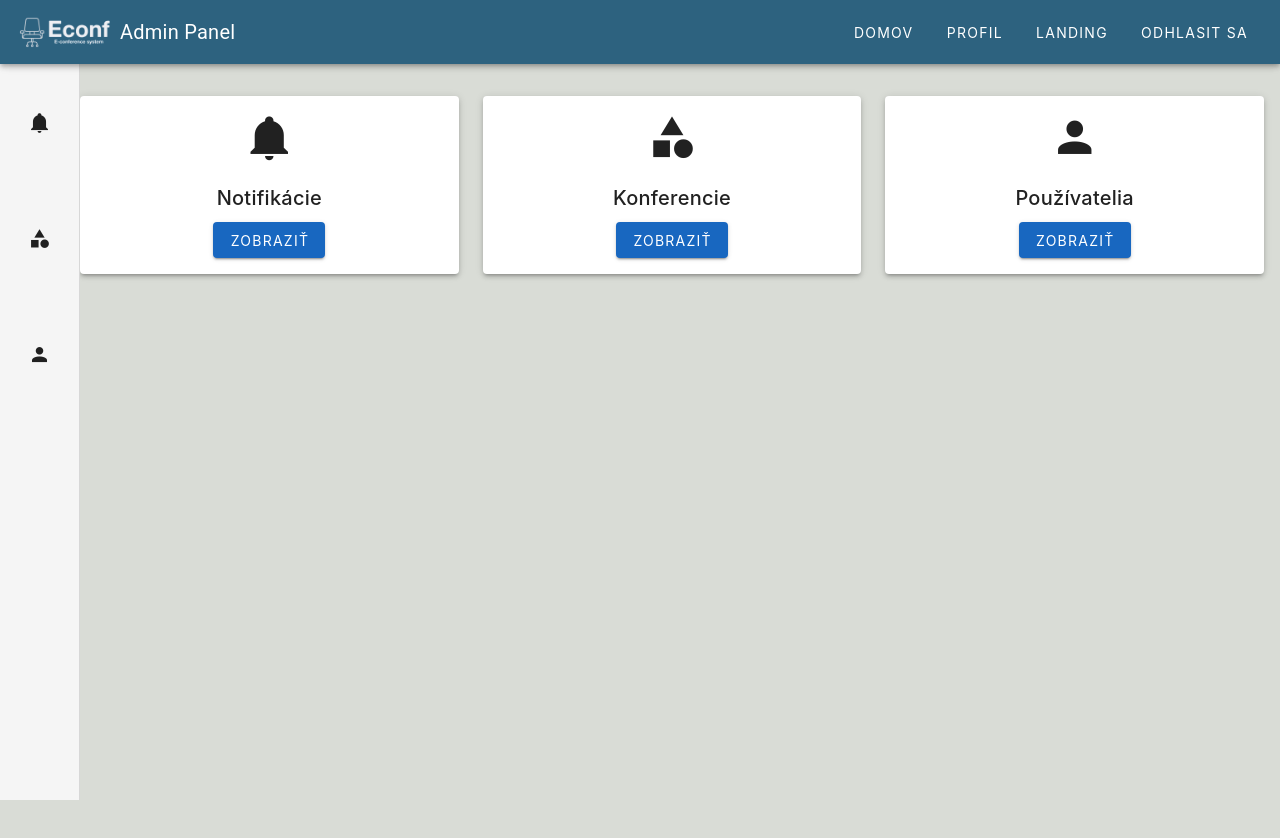
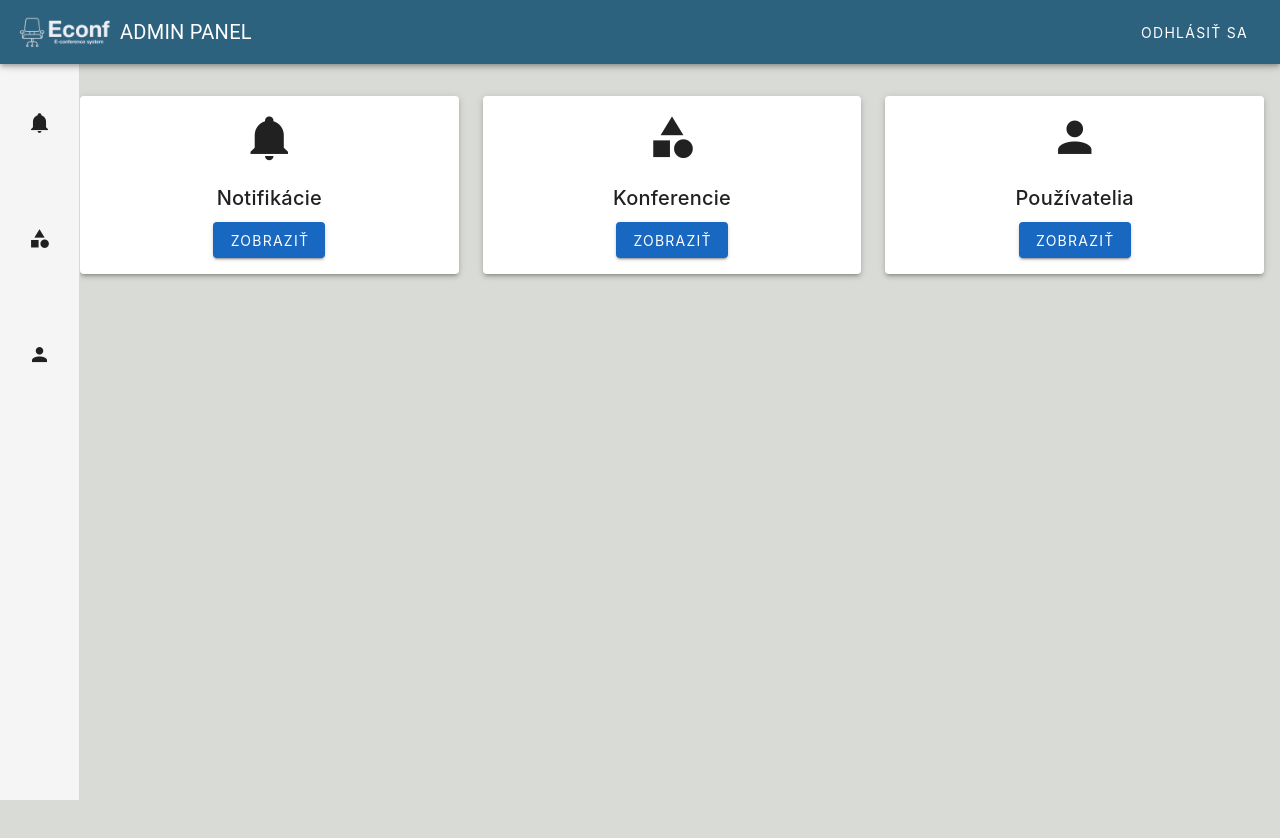
Before and after one commit to bencepiatrik/sw-ing-2024, a Vue app in the folder frontend/: page /admin in a window 1280 px wide. Shown: the top 838 px of the page. Built offline with nearby package versions, Linux system fonts and the light colour scheme; no server answers; sample sign-in values are in the browser's storage.

Commit message:
isAdmin function

```diff
--- a/frontend/src/stores/authStore.ts
+++ b/frontend/src/stores/authStore.ts
@@ -25,15 +25,16 @@ interface Department {
 
 export const useAuthStore = defineStore('auth', {
   state: () => ({
+    isAdmin: false,
     user: null as User | null, // Používateľ môže byť objekt User alebo null
     isAuthenticated: false,
   }),
   actions: {
     async login(email: string, password: string) {
       const userData = await login(email, password); // Získame údaje z API
+      this.isAdmin = userData.role_id === 5;
       this.user = userData.data; // Očakávame, že API vracia `data`
       this.isAuthenticated = true;
-
       // Uloženie používateľa do localStorage
       localStorage.setItem('user', JSON.stringify({ data: this.user }));
     },
@@ -45,12 +46,12 @@ export const useAuthStore = defineStore('auth', {
           const parsedUser = JSON.parse(storedUser);
           this.user = parsedUser.data; // Pristúpime k `data`
           this.isAuthenticated = true;
-
             // Voliteľne: Validácia relácie na backend-e
             axiosInstance
               .get<User>('/api/user', { withCredentials: true })
               .then(response => {
                 this.user = response.data; // Aktualizujeme údaje používateľa
+                console.log(response.data.role_id);
                 localStorage.setItem('user', JSON.stringify({ data: response.data }));
               })
               .catch(() => {
@@ -71,6 +72,7 @@ export const useAuthStore = defineStore('auth', {
       try {
         await logout(); // Volanie API
         localStorage.removeItem('user');
+        localStorage.removeItem('isAdmin');
         this.user = null;
         this.isAuthenticated = false;
       } catch (error) {
--- a/frontend/src/views/AdminPage.vue
+++ b/frontend/src/views/AdminPage.vue
@@ -11,15 +11,12 @@
 
           <!-- Title Section -->
           <v-col cols="8" class="d-flex justify-center align-center">
-            <v-toolbar-title class="text-h6">Admin Panel</v-toolbar-title>
+            <v-toolbar-title class="text-h6">ADMIN PANEL</v-toolbar-title>
           </v-col>
 
           <!-- Buttons Section -->
           <v-col cols="3" class="d-flex justify-end align-center">
-            <v-btn href="/main">Domov</v-btn>
-            <v-btn href="/profile">Profil</v-btn>
-            <v-btn href="/">Landing</v-btn>
-            <v-btn @click="handleLogout">Odhlasit sa</v-btn>
+            <v-btn @click="handleLogout">ODHLÁSIŤ SA</v-btn>
           </v-col>
         </v-row>
       </v-container>
```
Lines whose indentation alone changed are shown as unchanged.
